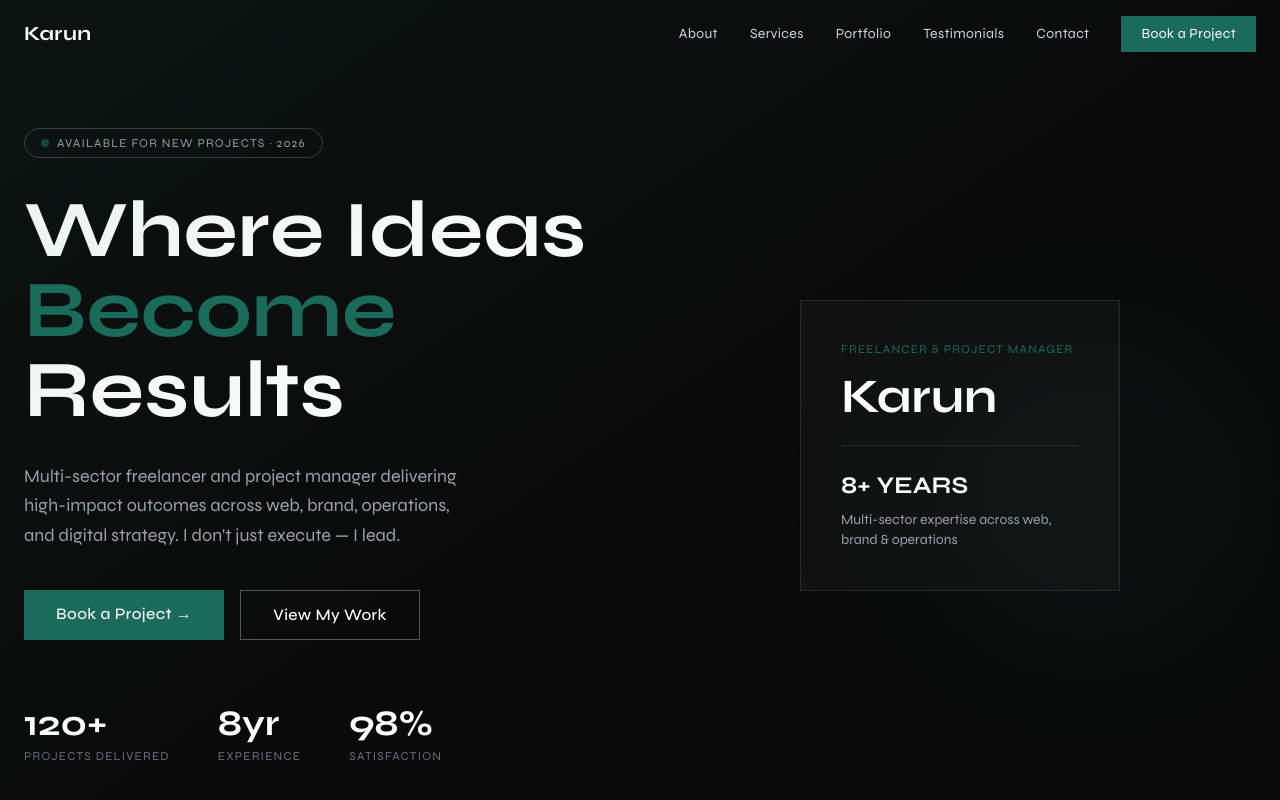
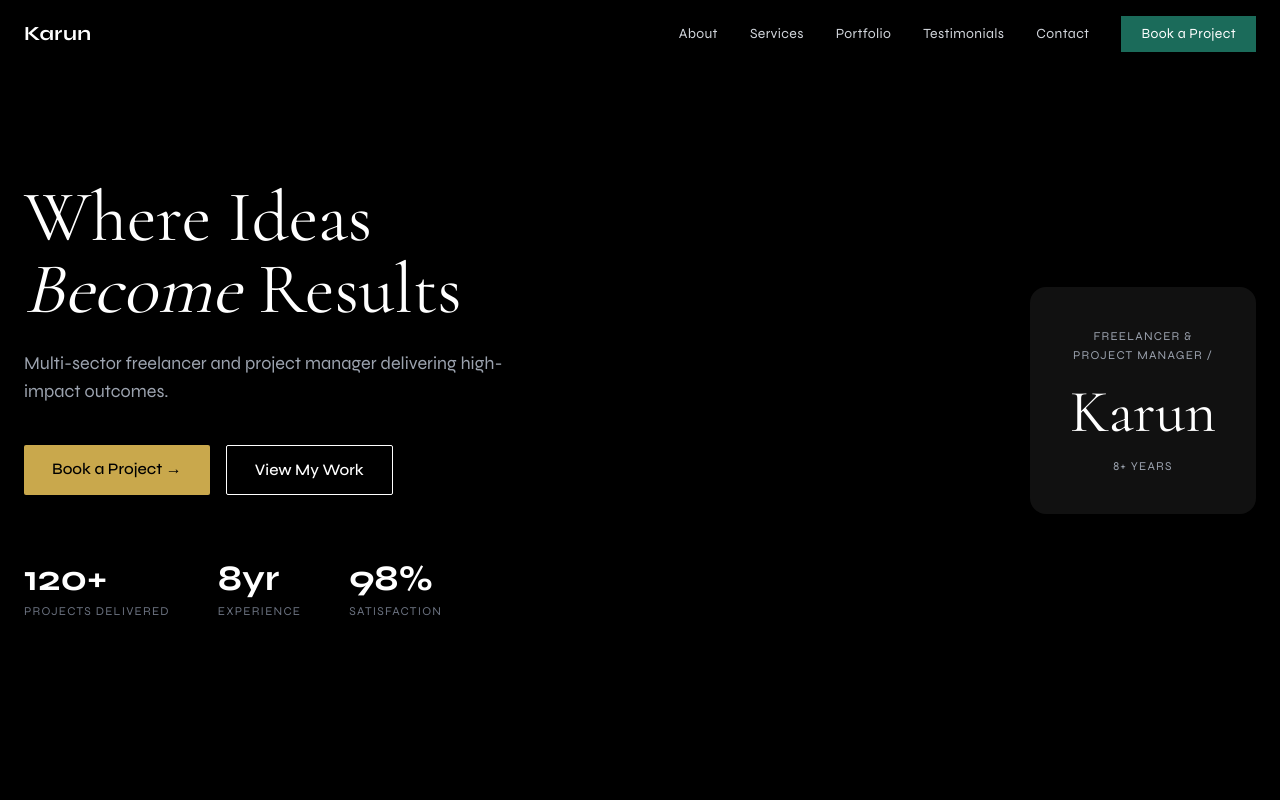
Before and after one commit to KARUN-499/karun-portfolio-v2, a Next.js app: page / in a window 1280 px wide. Shown: the top 800 px of the page. Built offline with nearby package versions, Linux system fonts and the light colour scheme; a web font is replaced by a local one.

Commit message:
Redesign Hero: gold accents, serif font, stats card, two CTA buttons

```diff
--- a/components/Hero.tsx
+++ b/components/Hero.tsx
@@ -3,54 +3,57 @@ import Link from 'next/link';
 
 export default function Hero() {
   return (
-    <section className="min-h-screen bg-[#0A0A0A] flex items-center relative overflow-hidden" id="home">
-      {/* Background gradient */}
-      <div className="absolute inset-0 bg-gradient-to-br from-[#1B6B5A]/10 via-transparent to-transparent pointer-events-none"/>
-      <div className="absolute top-1/3 right-0 w-96 h-96 bg-[#1B6B5A]/5 rounded-full blur-3xl pointer-events-none"/>
-
-      <div className="max-w-7xl mx-auto px-6 py-32 grid grid-cols-1 lg:grid-cols-2 gap-12 items-center w-full">
-        {/* Left content */}
-        <div>
-          <div className="inline-flex items-center gap-2 border border-white/20 rounded-full px-4 py-1.5 mb-8">
-            <span className="w-2 h-2 bg-[#1B6B5A] rounded-full animate-pulse"/>
-            <p className="font-sans text-xs tracking-widest text-gray-400 uppercase">Available for new projects &middot; 2026</p>
-          </div>
-          <h1 className="font-sans text-[64px] lg:text-[80px] leading-none font-bold text-white mb-8">
+    <section className="min-h-screen bg-black flex items-center relative overflow-hidden" id="home">
+      <div className="max-w-7xl mx-auto px-6 py-32 w-full">
+        <div className="flex flex-col lg:flex-row items-center justify-between gap-12">
+          {/* Left Content */}
+          <div className="flex-1 max-w-2xl">
+            <h1 className="font-serif text-6xl lg:text-7xl font-normal text-white leading-tight mb-6">
               Where Ideas<br />
-            <span className="text-[#1B6B5A]">Become</span><br />
-            Results
+              <span className="italic">Become</span> Results
             </h1>
-          <p className="font-sans text-lg text-gray-400 max-w-md mb-10 leading-relaxed">
-            Multi-sector freelancer and project manager delivering high-impact outcomes across web, brand, operations, and digital strategy. I don&apos;t just execute &mdash; I lead.
+            <p className="text-gray-400 text-lg mb-10 max-w-lg">
+              Multi-sector freelancer and project manager delivering high-impact outcomes.
             </p>
-          <div className="flex flex-wrap gap-4">
-            <Link href="#booking" className="btn-primary">Book a Project &rarr;</Link>
-            <Link href="#portfolio" className="btn-outline">View My Work</Link>
+            <div className="flex flex-row gap-4">
+              <Link
+                href="/booking"
+                className="px-7 py-3 font-medium text-black rounded-sm transition-all"
+                style={{ backgroundColor: '#C9A84C' }}
+              >
+                Book a Project &rarr;
+              </Link>
+              <Link
+                href="#portfolio"
+                className="px-7 py-3 font-medium text-white border border-white rounded-sm hover:bg-white hover:text-black transition-all"
+              >
+                View My Work
+              </Link>
             </div>
             {/* Stats */}
             <div className="flex gap-12 mt-16">
               <div>
-              <p className="font-sans text-4xl font-bold text-white">120+</p>
-              <p className="font-sans text-xs text-gray-500 tracking-widest uppercase mt-1">Projects Delivered</p>
+                <div className="text-4xl font-bold text-white">120+</div>
+                <div className="text-xs text-gray-500 uppercase tracking-widest mt-1">Projects Delivered</div>
               </div>
               <div>
-              <p className="font-sans text-4xl font-bold text-white">8yr</p>
-              <p className="font-sans text-xs text-gray-500 tracking-widest uppercase mt-1">Experience</p>
+                <div className="text-4xl font-bold text-white">8yr</div>
+                <div className="text-xs text-gray-500 uppercase tracking-widest mt-1">Experience</div>
               </div>
               <div>
-              <p className="font-sans text-4xl font-bold text-white">98%</p>
-              <p className="font-sans text-xs text-gray-500 tracking-widest uppercase mt-1">Satisfaction</p>
+                <div className="text-4xl font-bold text-white">98%</div>
+                <div className="text-xs text-gray-500 uppercase tracking-widest mt-1">Satisfaction</div>
               </div>
             </div>
           </div>
-        {/* Right card */}
-        <div className="hidden lg:flex justify-center">
-          <div className="border border-white/10 bg-[#111111] p-10 w-80">
-            <p className="font-sans text-xs tracking-widest text-[#1B6B5A] uppercase mb-4">Freelancer &amp; Project Manager</p>
-            <p className="font-sans text-5xl font-bold text-white mb-6">Karun</p>
-            <div className="border-t border-white/10 pt-6">
-              <p className="font-sans text-2xl font-bold text-white">8+ YEARS</p>
-              <p className="font-sans text-sm text-gray-400 mt-2">Multi-sector expertise across web, brand &amp; operations</p>
+          {/* Right Card */}
+          <div className="hidden lg:flex items-center justify-center">
+            <div className="rounded-2xl p-10 text-center" style={{ backgroundColor: '#111111', minWidth: '220px' }}>
+              <div className="text-xs text-gray-400 uppercase tracking-widest mb-4 leading-relaxed">
+                FREELANCER &amp;<br />PROJECT MANAGER /
+              </div>
+              <div className="font-serif text-6xl font-normal text-white mb-4">Karun</div>
+              <div className="text-xs text-gray-400 uppercase tracking-widest">8+ YEARS</div>
             </div>
           </div>
         </div>
```
Lines whose indentation alone changed are shown as unchanged.
